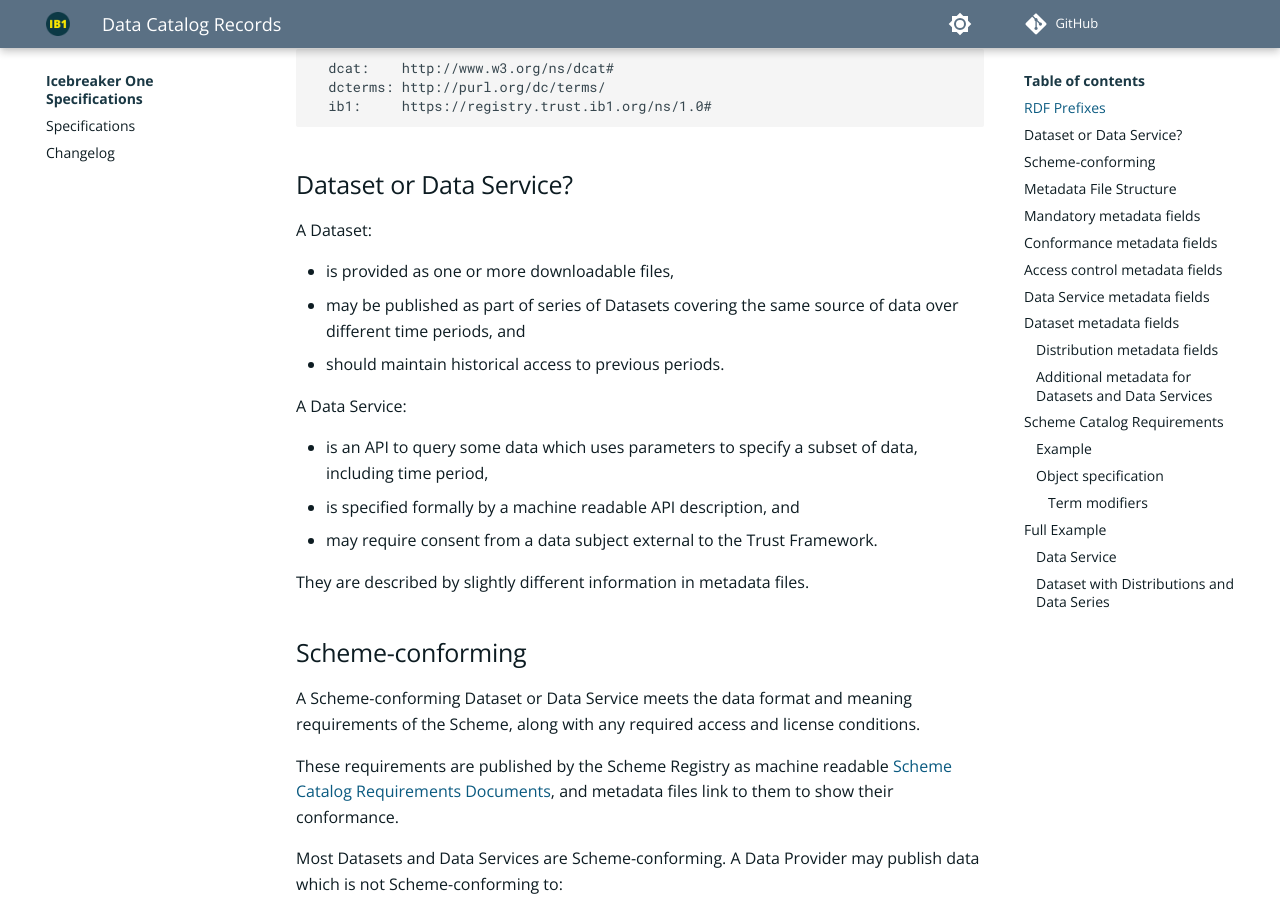
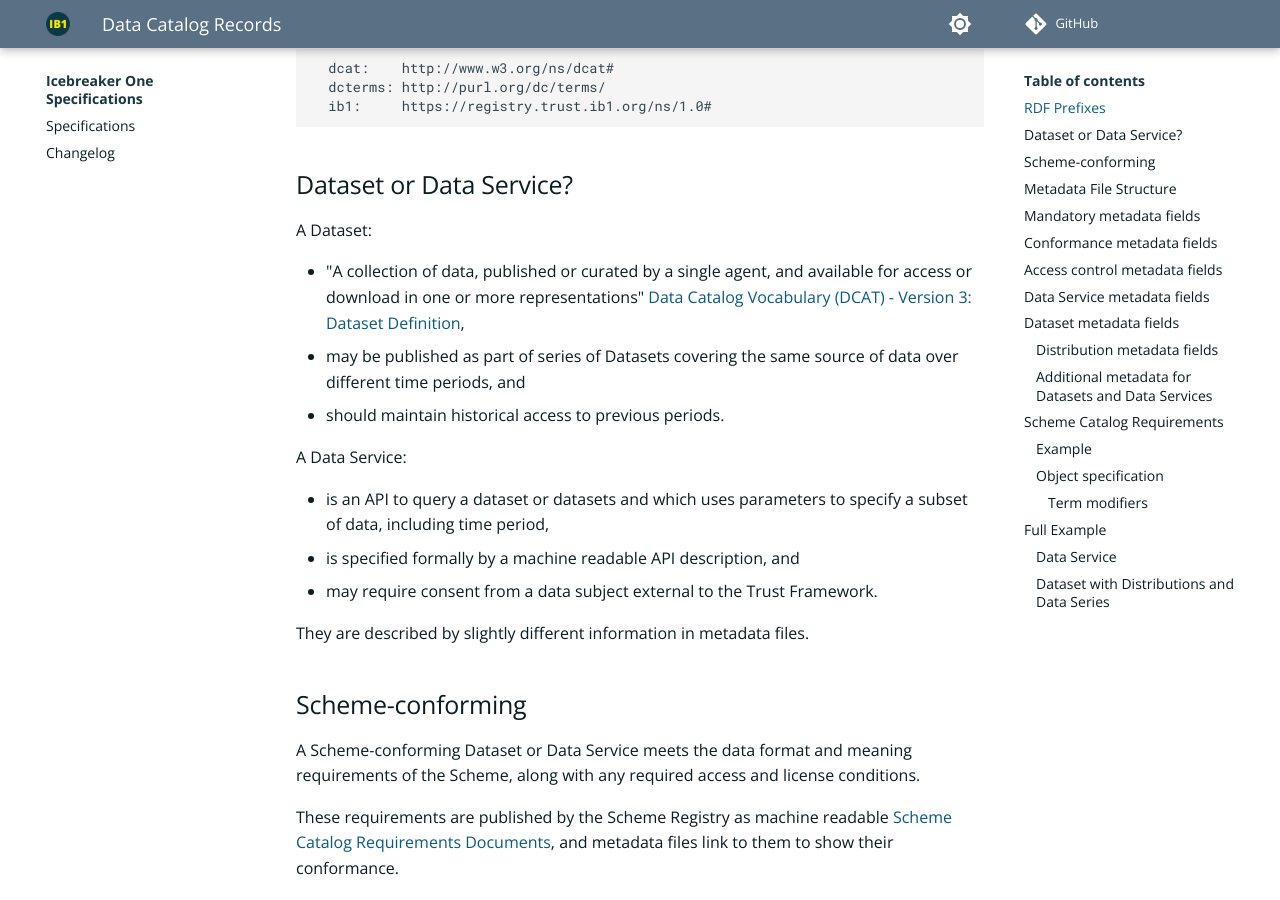
Before and after one commit to icebreakerone/ib1-technical-specifications, an MkDocs documentation site: the page built from docs/data-catalog-records/1.0.md, in a window 1280 px wide and 900 px high, scrolled down 625 px. Built offline with MkDocs 1.6.1 and Material for MkDocs 9.7.7, drawn with Linux system fonts in a browser that asks for light colours; comment, search, counter and statistics services are not loaded.

Commit message:
Suggested changes to data-catalog-records/1.0.md and role-based-access-control/1.0.md
Definition of dataset is unclear, so improvement suggested.

Not clear in documentation why Open Energy is used as a reference to explain decisions made. Needs clarification.

```diff
--- a/docs/data-catalog-records/1.0.md
+++ b/docs/data-catalog-records/1.0.md
@@ -27,13 +27,13 @@ This specification uses the following prefixes:
 
 A Dataset:
 
-* is provided as one or more downloadable files,
+* "A collection of data, published or curated by a single agent, and available for access or download in one or more representations" [Data Catalog Vocabulary (DCAT) - Version 3: Dataset Definition](https://www.w3.org/TR/vocab-dcat-3/#Class:Dataset),
 * may be published as part of series of Datasets covering the same source of data over different time periods, and
 * should maintain historical access to previous periods.
 
 A Data Service:
 
-* is an API to query some data which uses parameters to specify a subset of data, including time period,
+* is an API to query a dataset or datasets and which uses parameters to specify a subset of data, including time period,
 * is specified formally by a machine readable API description, and
 * may require consent from a data subject external to the Trust Framework.
 
```
Also changed, not shown: docs/role-based-access-control/1.0.md (line endings or trailing spaces).
